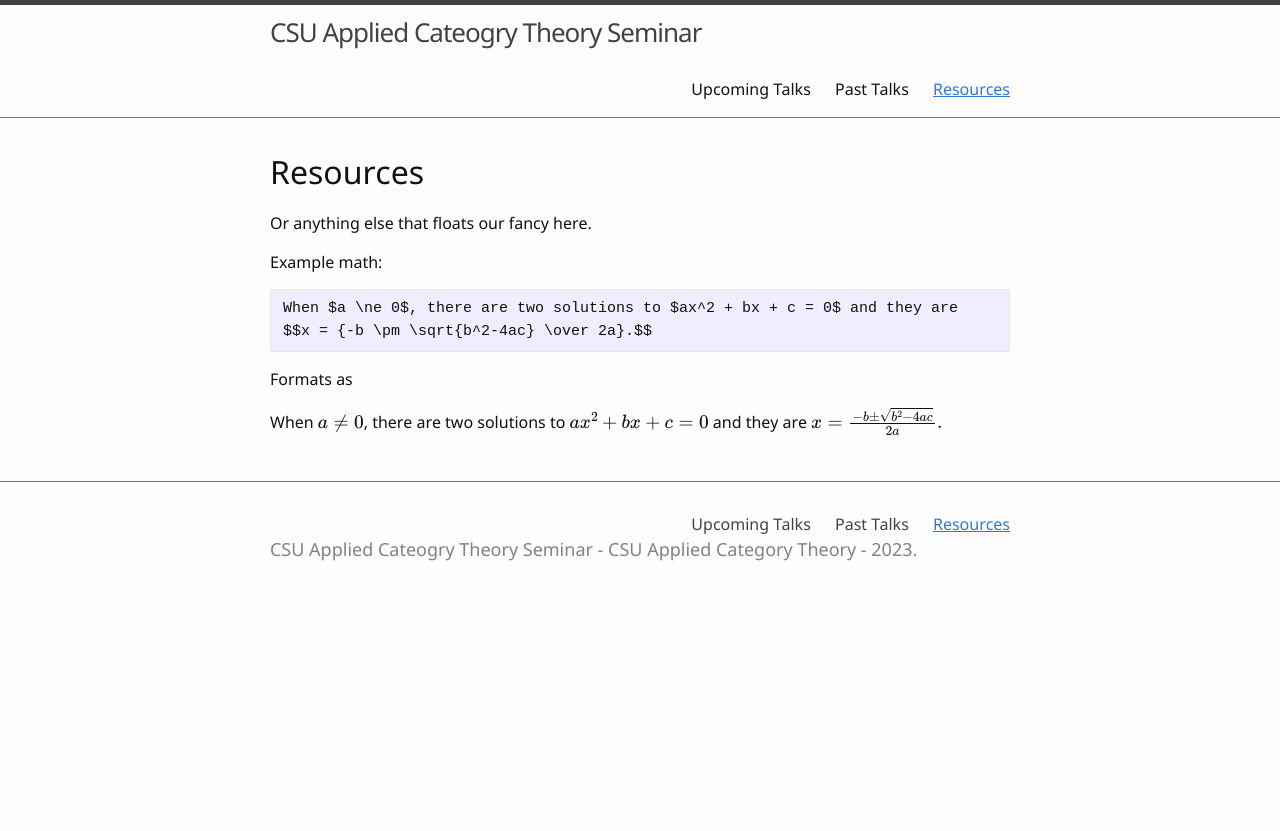
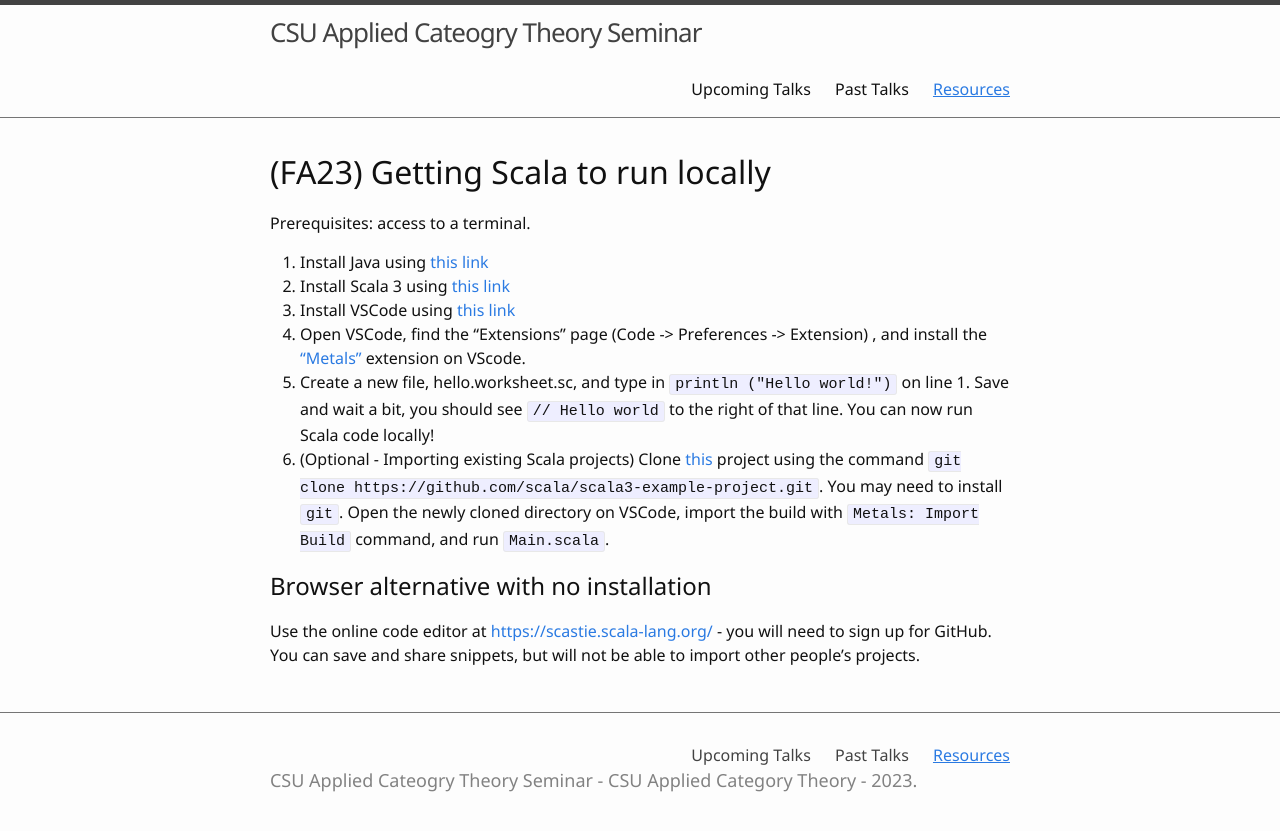
Before and after one commit to csu-applied-category-theory/csu-applied-category-theory.github.io, a Jekyll site: the page built from 02-resources.md, in a window 1280 px wide. Shown: the top 831 px of the page. Built offline with Jekyll 4.4.1, drawn with Linux system fonts in a browser that asks for light colours.

Commit message:
Setup instructions

````diff
--- a/02-resources.md
+++ b/02-resources.md
@@ -3,17 +3,16 @@ title: Resources
 nav: true
 ---
 
-# Resources
+# (FA23) Getting Scala to run locally
 
-Or anything else that floats our fancy here.
+Prerequisites: access to a terminal.
 
-Example math:
-```
-When $a \ne 0$, there are two solutions to $ax^2 + bx + c = 0$ and they are
-$$x = {-b \pm \sqrt{b^2-4ac} \over 2a}.$$
-```
+1. Install Java using <a href="https://www.oracle.com/java/technologies/downloads/#java17" target="_blank">this link</a>
+2. Install Scala 3 using <a href="https://www.scala-lang.org/download/" target="_blank">this link</a>
+3. Install VSCode using <a href="https://code.visualstudio.com/download" target="_blank">this link</a>
+4. Open VSCode, find the "Extensions" page (Code -> Preferences -> Extension) , and install the ["Metals"](https://scalameta.org/metals/docs/editors/vscode/)  extension on VScode.
+5. Create a new file, hello.worksheet.sc, and type in `println ("Hello world!")` on line 1. Save and wait a bit, you should see `// Hello world` to the right of that line. You can now run Scala code locally!
+6. (Optional - Importing existing Scala projects) Clone [this](https://github.com/scala/scala3-example-project) project using the command `git clone https://github.com/scala/scala3-example-project.git`. You may need to install `git`. Open the newly cloned directory on VSCode, import the build with `Metals: Import Build` command, and run `Main.scala`.
 
-Formats as
-
-When $a \ne 0$, there are two solutions to $ax^2 + bx + c = 0$ and they are
-$$x = {-b \pm \sqrt{b^2-4ac} \over 2a}.$$
+## Browser alternative with no installation
+Use the online code editor at [https://scastie.scala-lang.org/](https://scastie.scala-lang.org/) - you will need to sign up for GitHub. You can save and share snippets, but will not be able to import other people's projects.
````
